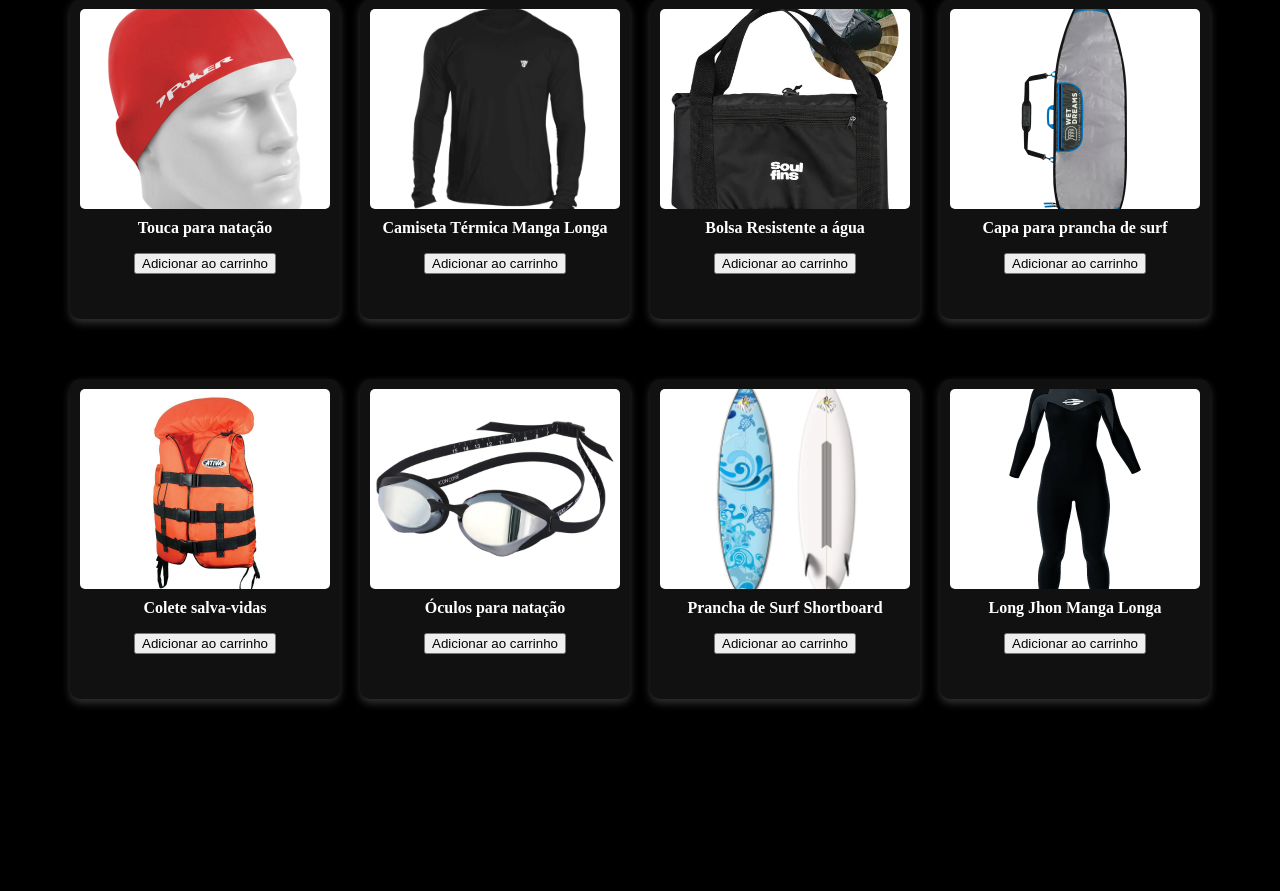
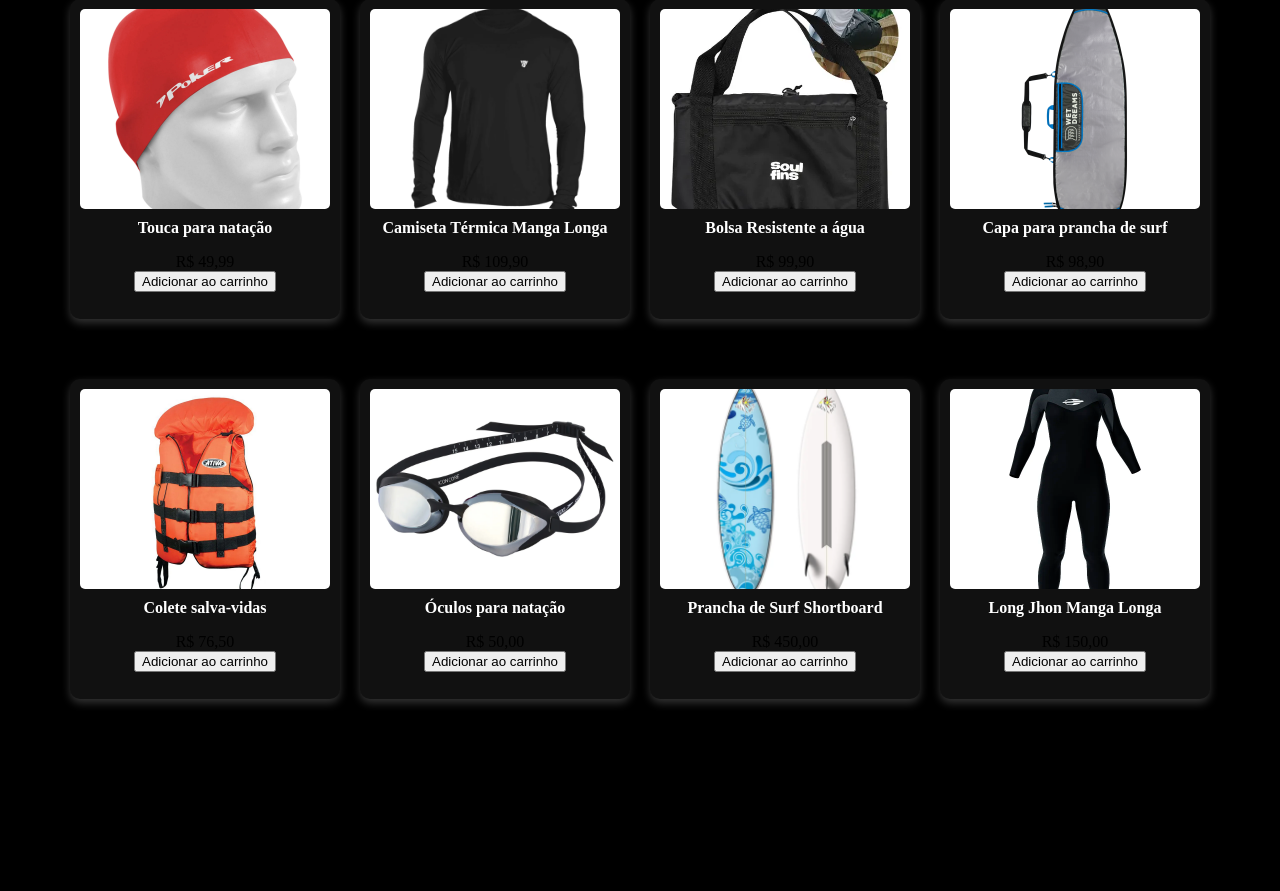
Before and after one commit to JoseEzequiel7/projetoPSI, a Flask app: page /categorias/aqua in a window 1280 px wide. Shown: the part 181-1072 px from the top of the page. Run offline with Flask 3, Linux system fonts and the light colour scheme.

Commit message:
Update aqua.html

```diff
--- a/templates/aqua.html
+++ b/templates/aqua.html
@@ -49,10 +49,12 @@
             <div class="cards">
                 <img src="{{ url_for('static', filename='imagens/aqua/touca.webp') }}" alt="">
                 <p>Touca para natação</p>
+                <div class="preco">R$ 49,99</div>
                 <center>
                     <form action="{{ url_for('add_to_cart') }}" method="post">
                         <input type="hidden" name="product_image" value="{{ url_for('static', filename='imagens/aqua/touca.webp') }}">
                         <input type="hidden" name="product_description" value="Touca">
+                        <input type="hidden" name="product_price" value="R$ 49,99">
                         <button type="submit">Adicionar ao carrinho</button>
                     </form>
                 </center>
@@ -61,10 +63,12 @@
             <div class="cards">
                 <img src="{{ url_for('static', filename='imagens/aqua/camiseta.webp') }}" alt="">
                 <p>Camiseta Térmica Manga Longa</p>
+                <div class="preco">R$ 109,90</div>
                 <center>
                     <form action="{{ url_for('add_to_cart') }}" method="post">
                         <input type="hidden" name="product_image" value="{{ url_for('static', filename='imagens/aqua/camiseta.webp') }}">
                         <input type="hidden" name="product_description" value="Camiseta Térmica">
+                        <input type="hidden" name="product_price" value="R$ 109,90">
                         <button type="submit">Adicionar ao carrinho</button>
                     </form>
                 </center>
@@ -73,10 +77,12 @@
             <div class="cards">
                 <img src="{{ url_for('static', filename='imagens/aqua/bolsa.webp') }}" alt="">
                 <p>Bolsa Resistente a água</p>
+                <div class="preco">R$ 99,90</div>
                 <center>
                     <form action="{{ url_for('add_to_cart') }}" method="post">
                         <input type="hidden" name="product_image" value="{{ url_for('static', filename='imagens/aqua/bolsa.webp') }}">
                         <input type="hidden" name="product_description" value="Bolsa">
+                        <input type="hidden" name="product_price" value="R$ 99,90">
                         <button type="submit">Adicionar ao carrinho</button>
                     </form>
                 </center>
@@ -85,10 +91,12 @@
             <div class="cards">
                 <img src="{{ url_for('static', filename='imagens/aqua/capa.png') }}" alt="">
                 <p>Capa para prancha de surf</p>
+                <div class="preco">R$ 98,90</div>
                 <center>
                     <form action="{{ url_for('add_to_cart') }}" method="post">
                         <input type="hidden" name="product_image" value="{{ url_for('static', filename='imagens/aqua/capa.png') }}">
                         <input type="hidden" name="product_description" value="Capa para prancha">
+                        <input type="hidden" name="product_price" value="R$ 98,90">
                         <button type="submit">Adicionar ao carrinho</button>
                     </form>
                 </center>
@@ -99,10 +107,12 @@
             <div class="cards">
                 <img src="{{ url_for('static', filename='imagens/aqua/colete.webp') }}" alt="">
                 <p>Colete salva-vidas</p>
+                <div class="preco">R$ 76,50</div>
                 <center>
                     <form action="{{ url_for('add_to_cart') }}" method="post">
                         <input type="hidden" name="product_image" value="{{ url_for('static', filename='imagens/aqua/colete.webp') }}">
                         <input type="hidden" name="product_description" value="Colete salva-vidas">
+                        <input type="hidden" name="product_price" value="R$ 76,50">
                         <button type="submit">Adicionar ao carrinho</button>
                     </form>
                 </center>
@@ -111,10 +121,12 @@
             <div class="cards">
                 <img src="{{ url_for('static', filename='imagens/aqua/oculos.webp') }}" alt="">
                 <p>Óculos para natação</p>
+                <div class="preco">R$ 50,00</div>
                 <center>
                     <form action="{{ url_for('add_to_cart') }}" method="post">
                         <input type="hidden" name="product_image" value="{{ url_for('static', filename='imagens/aqua/oculos.webp') }}">
                         <input type="hidden" name="product_description" value="Òculos">
+                        <input type="hidden" name="product_price" value="R$ 50,00">
                         <button type="submit">Adicionar ao carrinho</button>
                     </form>
                 </center>
@@ -123,10 +135,12 @@
             <div class="cards">
                 <img src="{{ url_for('static', filename='imagens/aqua/prancha.webp') }}" alt="">
                 <p>Prancha de Surf Shortboard</p>
+                <div class="preco">R$ 450,00</div>
                 <center>
                     <form action="{{ url_for('add_to_cart') }}" method="post">
                         <input type="hidden" name="product_image" value="{{ url_for('static', filename='imagens/aqua/prancha.webp') }}">
                         <input type="hidden" name="product_description" value="Prancha de surf">
+                        <input type="hidden" name="product_price" value="R$ 450,00">
                         <button type="submit">Adicionar ao carrinho</button>
                     </form>
                 </center>
@@ -135,10 +149,12 @@
             <div class="cards">
                 <img src="{{ url_for('static', filename='imagens/aqua/longa.webp') }}" alt="">
                 <p>Long Jhon Manga Longa</p>
+                <div class="preco">R$ 150,00</div>
                 <center>
                     <form action="{{ url_for('add_to_cart') }}" method="post">
                         <input type="hidden" name="product_image" value="{{ url_for('static', filename='imagens/aqua/longa.webp') }}">
                         <input type="hidden" name="product_description" value="Long Jhon">
+                        <input type="hidden" name="product_price" value="R$ 150,00">
                         <button type="submit">Adicionar ao carrinho</button>
                     </form>
                 </center>
```
